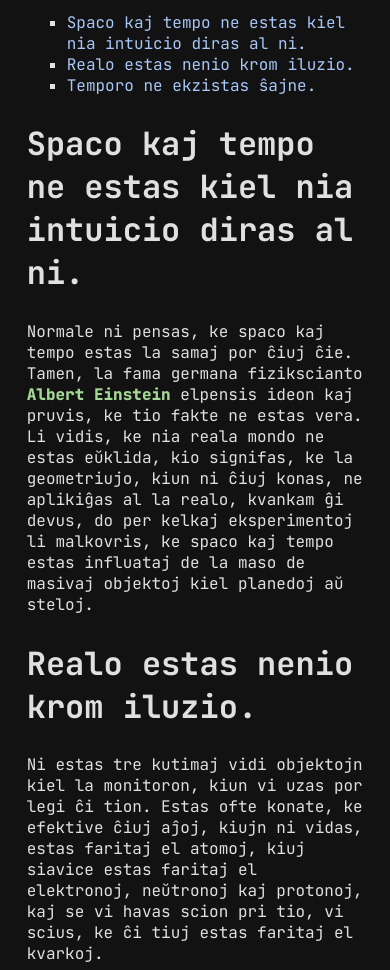
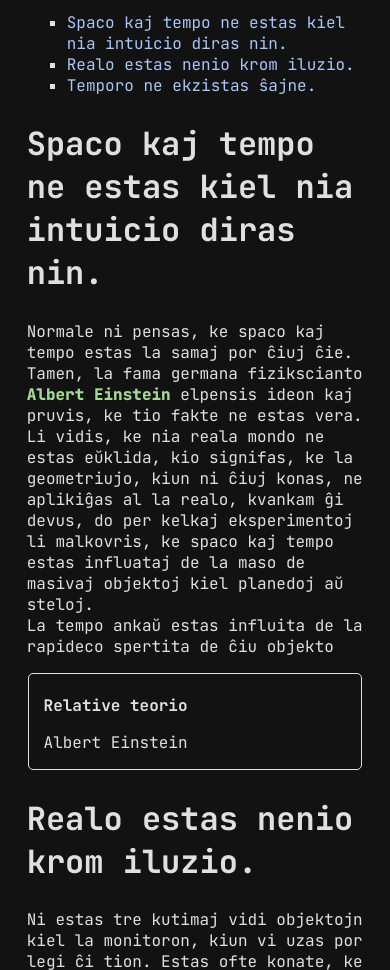
Before and after one commit to ZaneDevv/Lerneja-reta-projekto-SMR---en-Esperanto, a plain HTML site: page index.html in a window 390 px wide. Shown: the part 680-1650 px from the top of the page. Drawn offline with Linux system fonts and the light colour scheme.

Commit message:
Initial commit

```diff
--- /dev/null
+++ b/Styles/Asides.css
@@ -0,0 +1,45 @@
+section[asides] {
+    position: relative;
+
+    > div {
+        width: 75%;
+    }
+}
+
+.aside-left, .aside-right {
+    width: 20%;
+    max-width: 400px;
+
+    border-radius: 5px;
+    border: 1px solid var(--text-color);
+
+    padding-right: 15px;
+    padding-left: 15px;
+
+    position: absolute;
+    margin-top: auto;
+
+    > h4 {
+        margin-bottom: 0;
+    }
+}
+
+.aside-right {
+    right: 0;
+    top: 0;
+}
+
+@media screen and (max-width: 655px) {
+    .aside-left, .aside-right {
+        width: 90%;
+        margin-left: auto;
+        margin-right: auto;
+
+        position: relative;
+    }
+
+
+    section[asides] > div {
+        width: 100%;
+    }
+}
--- a/Styles/Main.css
+++ b/Styles/Main.css
@@ -35,24 +35,6 @@ ul {
     color: var(--hightlight-text-color);
 }
 
-.aside-right {
-    width: 20%;
-    max-width: 300px;
-
-    right: 0;
-
-    border-radius: 5px;
-    border: 2px solid var(--text-color)
-}
-
-.aside-left {
-    width: 20%;
-    max-width: 300px;
-
-    border-radius: 5px;
-    border: 2px solid var(--text-color)
-}
-
 ::selection {
     background-color: #08204d;
 }
--- a/index.html
+++ b/index.html
@@ -15,6 +15,7 @@
         <link rel="preconnect" href="https://fonts.gstatic.com" crossorigin>
         <link href="https://fonts.googleapis.com/css2?family=JetBrains+Mono:ital,wght@0,100..800;1,100..800&display=swap" rel="stylesheet">
 
+        <link rel="stylesheet" href="Styles/Asides.css">
         <link rel="stylesheet" href="Styles/Main.css">
         <link rel="stylesheet" href="Styles/MainPage.css">
 
@@ -41,19 +42,26 @@
                     <p>Jen vi povas vidi la enhavon, kiun ni esploros ĉi tie:</p>
 
                     <ul>
-                        <li><a href="#space-time">Spaco kaj tempo ne estas kiel nia intuicio diras al ni.</a></li>
+                        <li><a href="#space-time">Spaco kaj tempo ne estas kiel nia intuicio diras nin.</a></li>
                         <li><a href="#illusion">Realo estas nenio krom iluzio.</a></li>
                         <li><a href="#temporo">Temporo ne ekzistas ŝajne.</a></li>
                     </ul>
                 </nav>
             </section>
 
-            <section id="space-time">
-                <h2>Spaco kaj tempo ne estas kiel nia intuicio diras al ni.</h2>
-                <p>
-                    Normale ni pensas, ke spaco kaj tempo estas la samaj por ĉiuj ĉie. Tamen, la fama germana fizikscianto <a href="https://en.wikipedia.org/wiki/Albert_Einstein" title="Albert Einstein en Vikipedio" target="_blank"><span class="mark">Albert Einstein</span></a> elpensis ideon kaj pruvis, ke tio fakte ne estas vera. Li vidis, ke nia reala mondo ne estas eŭklida, kio signifas, ke la geometriujo, kiun ni ĉiuj konas, ne aplikiĝas al la realo, kvankam ĝi devus, do per kelkaj eksperimentoj li malkovris, ke spaco kaj tempo estas influataj de la maso de masivaj objektoj kiel planedoj aŭ steloj.<br>
+            <section id="space-time" asides>
+                <div>
+                    <h2>Spaco kaj tempo ne estas kiel nia intuicio diras nin.</h2>
+                    <p>
+                        Normale ni pensas, ke spaco kaj tempo estas la samaj por ĉiuj ĉie. Tamen, la fama germana fizikscianto <a href="https://en.wikipedia.org/wiki/Albert_Einstein" title="Albert Einstein en Vikipedio" target="_blank"><span class="mark">Albert Einstein</span></a> elpensis ideon kaj pruvis, ke tio fakte ne estas vera. Li vidis, ke nia reala mondo ne estas eŭklida, kio signifas, ke la geometriujo, kiun ni ĉiuj konas, ne aplikiĝas al la realo, kvankam ĝi devus, do per kelkaj eksperimentoj li malkovris, ke spaco kaj tempo estas influataj de la maso de masivaj objektoj kiel planedoj aŭ steloj.<br>
+                        La tempo ankaŭ estas influita de la rapideco spertita de ĉiu objekto
+                    </p>
+                </div>
 
-                </p>
+                <aside class="aside-right">
+                    <h4>Relative teorio</h4>
+                    <p>Albert Einstein </p>
+                </aside>
             </section>
 
             <section id="illusion">
```
